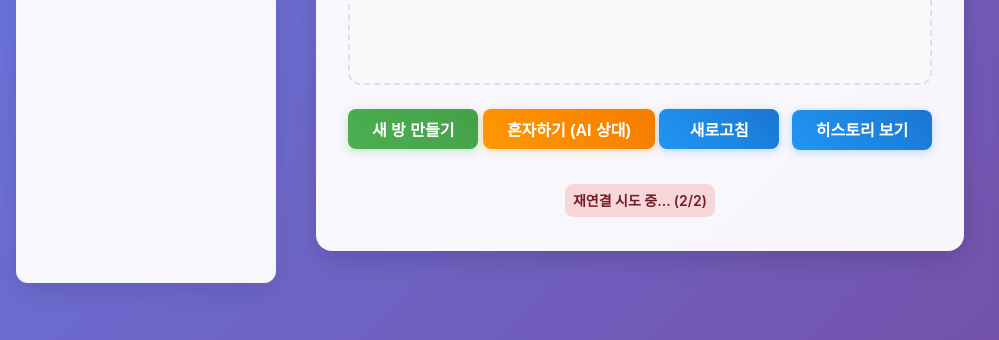
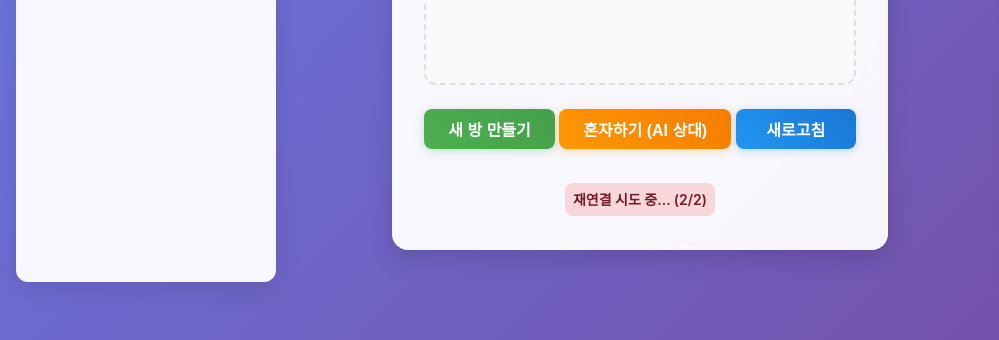
Before and after one commit to YoonKyungHan/baseball, a website: page lobby.html in a window 1280 px wide. Shown: the part 460-800 px from the top of the page, 0-999 px from the left. Drawn offline with Linux system fonts and the light colour scheme.

Commit message:
test deploy

```diff
--- a/lobby.html
+++ b/lobby.html
@@ -45,7 +45,7 @@
             <button id="createRoomBtn" class="btn btn-primary">새 방 만들기</button>
             <button id="soloGameBtn" class="btn btn-warning">혼자하기 (AI 상대)</button>
             <button id="refreshBtn" class="btn btn-secondary">새로고침</button>
-            <a href="history.html" class="btn btn-secondary history-link">히스토리 보기</a>
+            <!-- <a href="history.html" class="btn btn-secondary history-link">히스토리 보기</a> -->
         </div>
 
         <div class="connection-status">
```
